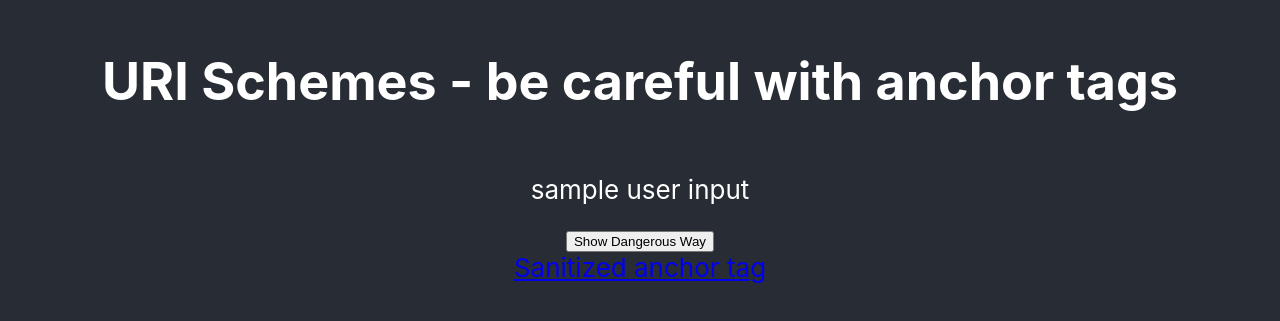
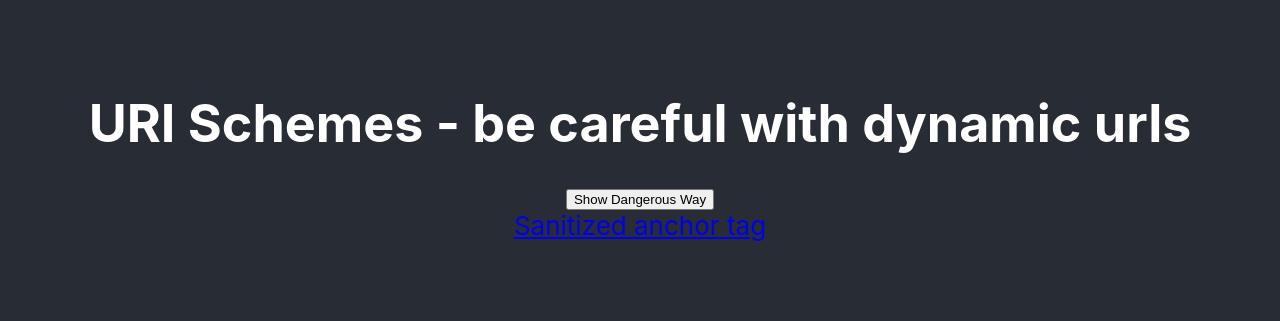
Before and after one commit to np020/cso-116-final-project, a React (Create React App) app: page /uri in a window 1280 px wide. Shown: the part 251-572 px from the top of the page. Built offline with nearby package versions, Linux system fonts and the light colour scheme.

Commit message:
wording changes

```diff
--- a/src/Uri.js
+++ b/src/Uri.js
@@ -33,8 +33,7 @@ class Uri extends Component {
     <div className="App">
     <header className="App-header">
 
-      <h1>URI Schemes - be careful with anchor tags</h1>
-      <p> sample user input </p>
+      <h1>URI Schemes - be careful with dynamic urls</h1>
       <button onClick={this.setSanatizedFlag}>
         {this.state.sanitized ? "Show Dangerous Way" : "Show Sanitized Way"}
       </button>
```
